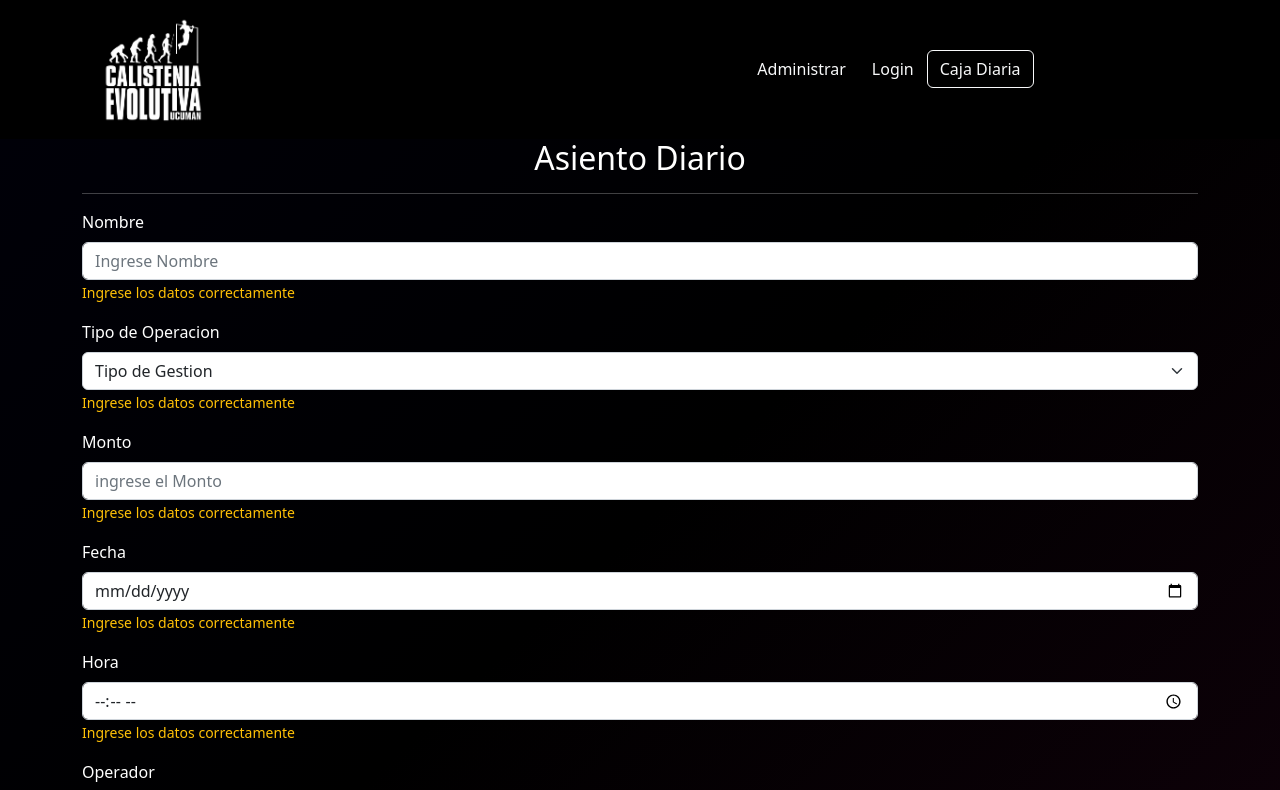
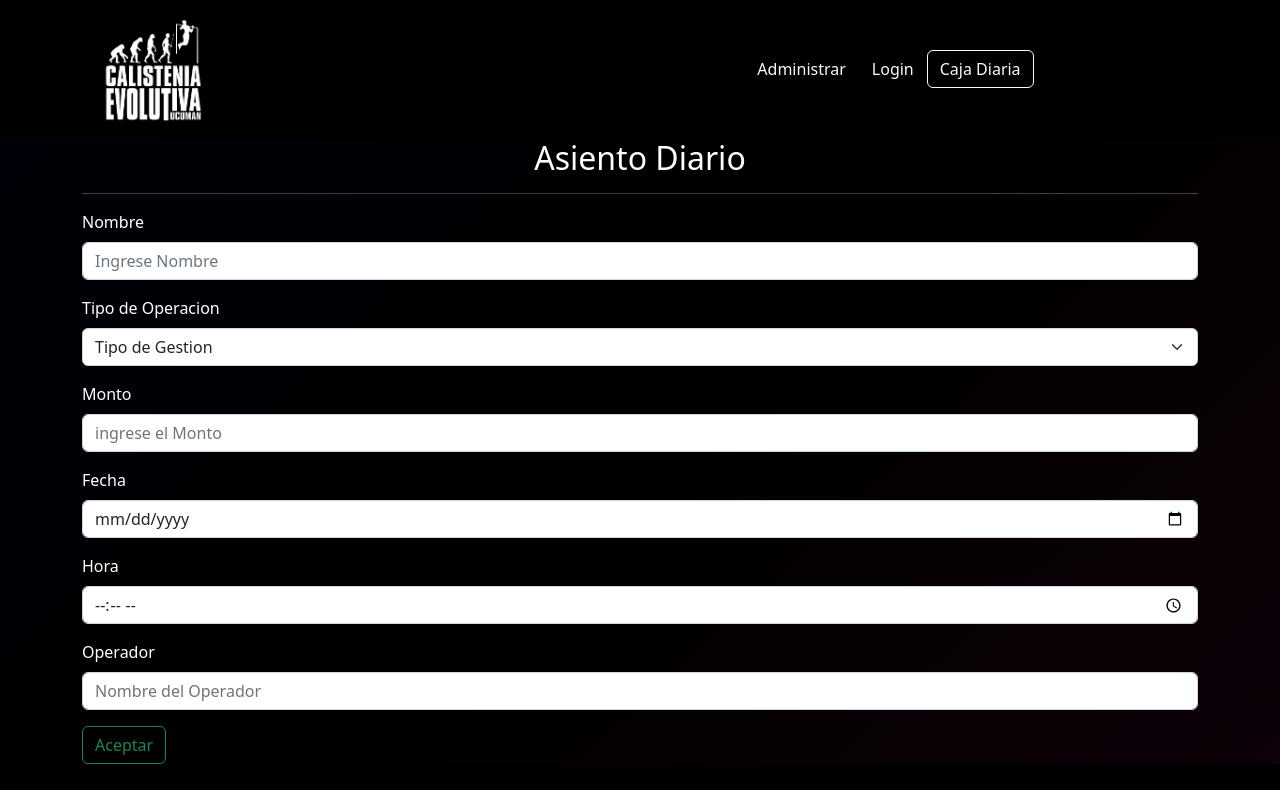
Before and after one commit to jlpereyra22/Calistenia-Evolutiva-Front, a React (Create React App) app: page /caja/formCaja in a window 1280 px wide. Shown: the top 790 px of the page. Built offline with nearby package versions, Linux system fonts and the light colour scheme.

Commit message:
peticion put para agregar asientos terminadas + style con sweet alert

```diff
--- a/db.json
+++ b/db.json
@@ -45,25 +45,60 @@
       "id": "yyqA_Bz"
     }
   ],
-
-  "cajaDiaria":[
+  "cajaDiaria": [
     {
-      "Nombre":"Aguas Bashur",
-      "Operacion":"Egreso",
-      "Monto":"3200",
-      "Fecha":"13/03/2023",
-      "Hora":"20:30",
-      "Operador":"tagrandeJuancho",
-      "id":"1"
+      "Nombre": "Aguas Bashur",
+      "Operacion": "Egreso",
+      "Monto": "3200",
+      "Fecha": "13/03/2023",
+      "Hora": "20:30",
+      "Operador": "tagrandeJuancho",
+      "id": "1"
     },
     {
-      "Nombre":"fede W",
-      "Operacion":"Ingreso",
-      "Monto":"4500",
-      "Fecha":"13/03/2023",
-      "Hora":"21:30",
-      "Operador":"tagrandeJuancho",
-      "id":"2"
+      "Nombre": "fede W",
+      "Operacion": "Ingreso",
+      "Monto": "4500",
+      "Fecha": "13/03/2023",
+      "Hora": "21:30",
+      "Operador": "tagrandeJuancho",
+      "id": "2"
+    },
+    {
+      "Nombre": "Wanchneider Federico   ",
+      "Operacion": "Ingreso",
+      "Monto": "356",
+      "Fecha": "1202-06-21",
+      "Hora": "21:59",
+      "Operador": "ddsadasfcesdcfvesdv",
+      "id": "Due0EtN"
+    },
+    {
+      "Nombre": "Wanchneider Federico   ",
+      "Operacion": "Ingreso",
+      "Monto": "4500",
+      "Fecha": "1202-06-21",
+      "Hora": "21:59",
+      "Operador": "ddsadasfcesdcfvesdv",
+      "id": "0w4zaj2"
+    },
+    {
+      "Nombre": "Wanchneider Federico   ",
+      "Operacion": "Ingreso",
+      "Monto": "4500",
+      "Fecha": "1202-06-21",
+      "Hora": "21:59",
+      "Operador": "ddsadasfcesdcfvesdv",
+      "id": "Ozka54H"
+    },
+    {
+      "Nombre": "edet",
+      "Operacion": "Egreso",
+      "Monto": "18000",
+      "Fecha": "2023-03-13",
+      "Hora": "21:05",
+      "Operador": "dio mio",
+      "id": "zspm5yI"
     }
   ]
 }
--- a/src/components/helpers/queris.js
+++ b/src/components/helpers/queris.js
@@ -81,3 +81,18 @@ export const consultarApiCaja = async () => {
     console.log(error);
   }
 };
+
+export const AgregarCajaApi = async (asiento) => {
+  try {
+    const respuesta = await fetch(urlCajaDiaria, {
+      method: "POST",
+      headers: {
+        "Content-Type": "application/json",
+      },
+      body: JSON.stringify(asiento),
+    });
+    return respuesta;
+  } catch (error) {
+    console.log(error);
+  }
+};
--- a/src/components/views/cajas/FormIngresoCaja.jsx
+++ b/src/components/views/cajas/FormIngresoCaja.jsx
@@ -1,8 +1,29 @@
 import { Container } from "react-bootstrap";
 import Button from "react-bootstrap/Button";
 import Form from "react-bootstrap/Form";
+import { useForm } from "react-hook-form";
+import { useNavigate } from "react-router-dom";
+import Swal from "sweetalert2";
+import { AgregarCajaApi } from "../../helpers/queris";
 
 const FormIngresoCaja = () => {
+  const {
+    register,
+    handleSubmit,
+    formState: { errors },
+  } = useForm();
+  const onSubmit = (datos) => {
+    console.log(datos);
+    AgregarCajaApi(datos).then((respuesta)=>{
+      if (respuesta.status === 201) {
+        Swal.fire("Asiento generado", "Asiento generado Correctamente", "success");
+        navegacion("/caja")
+      } else {
+        Swal.fire("Error inesperado", "Intente Nuevamente", "error");
+      }
+    });
+  };
+  const navegacion = useNavigate()
   return (
     <section className="mainSection bgGradient">
       <Container>
@@ -11,56 +32,116 @@ const FormIngresoCaja = () => {
           <hr />
         </div>
         <div>
-        <Form className="text-white">
+          <Form className="text-white" onSubmit={handleSubmit(onSubmit)}>
             <Form.Group className="mb-3" controlId="formNombre">
               <Form.Label>Nombre</Form.Label>
-            <Form.Control type="text" placeholder="Ingrese Nombre" />
+              <Form.Control
+                type="text"
+                placeholder="Ingrese Nombre"
+                {...register("Nombre", {
+                  required: "Este es un dato obligatorio",
+                  minLength: {
+                    value: 2,
+                    message: "Minimo de caracteres 2",
+                  },
+                  maxLength: {
+                    value: 25,
+                    message: "Maximo de caracteres 25",
+                  },
+                })}
+              />
               <Form.Text className="text-warning">
-              Ingrese los datos correctamente
+                {errors.Nombre?.message}
               </Form.Text>
             </Form.Group>
             <Form.Group className="mb-3" controlId="formOperacion">
               <Form.Label>Tipo de Operacion</Form.Label>
-            <Form.Select id="formOperacion">
-              <option>Tipo de Gestion</option>
-              <option>Ingreso</option>
-              <option>Egreso</option>
+              <Form.Select
+                id="formOperacion"
+                {...register("Operacion", {
+                  required: "Este es un campo obligatorio",
+                })}
+              >
+                <option value="">Tipo de Gestion</option>
+                <option value="Ingreso">Ingreso</option>
+                <option value="Egreso">Egreso</option>
               </Form.Select>
               <Form.Text className="text-warning">
-              Ingrese los datos correctamente
+                {errors.Operacion?.message}
               </Form.Text>
             </Form.Group>
             <Form.Group className="mb-3" controlId="formMonto">
               <Form.Label>Monto</Form.Label>
-            <Form.Control type="number" placeholder="ingrese el Monto" />
+              <Form.Control
+                type="number"
+                placeholder="ingrese el Monto"
+                {...register("Monto", {
+                  required: "Este es un campo obligatorio",
+                  min: {
+                    value:1,
+                    message: "No puede ingresor un valor menor a  $1",
+                  },
+                  max: {
+                    value:100000,
+                    message: "No puede ingresor un valor mayor a  $100000",
+                  },
+                })}
+              />
               <Form.Text className="text-warning">
-              Ingrese los datos correctamente
+                {errors.Operacion?.message}
               </Form.Text>
             </Form.Group>
             <Form.Group className="mb-3" controlId="formFecha">
               <Form.Label>Fecha</Form.Label>
-            <Form.Control type="date" placeholder="Fecha" />
+              <Form.Control
+                type="date"
+                placeholder="Fecha"
+                {...register("Fecha", {
+                  required: "Este es un campo obligatorio",
+                })}
+              />
               <Form.Text className="text-warning">
-              Ingrese los datos correctamente
+                {errors.Fecha?.message}
               </Form.Text>
             </Form.Group>
             <Form.Group className="mb-3" controlId="formHora">
               <Form.Label>Hora</Form.Label>
-            <Form.Control type="time" placeholder="Ingrese la hora" />
+              <Form.Control
+                type="time"
+                placeholder="Ingrese la hora"
+                {...register("Hora", {
+                  required: "Este es un campo obligatorio",
+                })}
+              />
               <Form.Text className="text-warning">
-              Ingrese los datos correctamente
+                {errors.Hora?.message}
               </Form.Text>
             </Form.Group>
             <Form.Group className="mb-3" controlId="formOperador">
               <Form.Label>Operador</Form.Label>
-            <Form.Control type="text" placeholder="Nombre del Operador" />
+              <Form.Control
+                type="text"
+                placeholder="Nombre del Operador"
+                {...register("Operador", {
+                  required: "Este es un campo obligatorio",
+                  minLength: {
+                    value: "3",
+                    message: "El operador debe tener un minimo de 3 caracteres",
+                  },
+                  maxLength: {
+                    value: "20",
+                    message:
+                      "El operador debe tener una cantidad de caracteres maximos de 20",
+                  },
+                })}
+              />
               <Form.Text className="text-warning">
-              Ingrese los datos correctamente
+                {errors.Operador?.message}
               </Form.Text>
             </Form.Group>
 
             <Button variant="outline-success" type="submit">
-            Submit
+              Aceptar
             </Button>
           </Form>
         </div>
```
Lines whose indentation alone changed are shown as unchanged.
